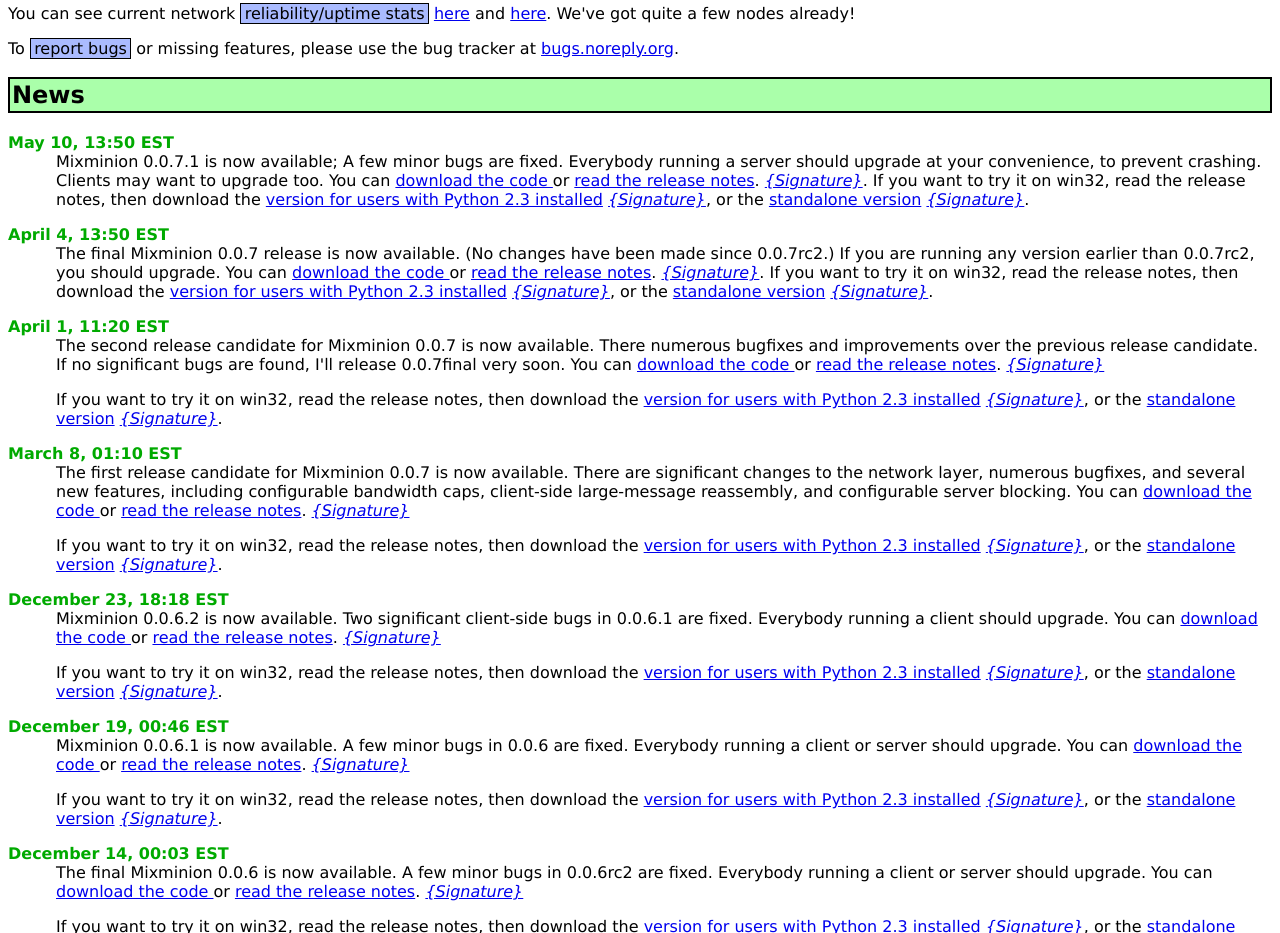
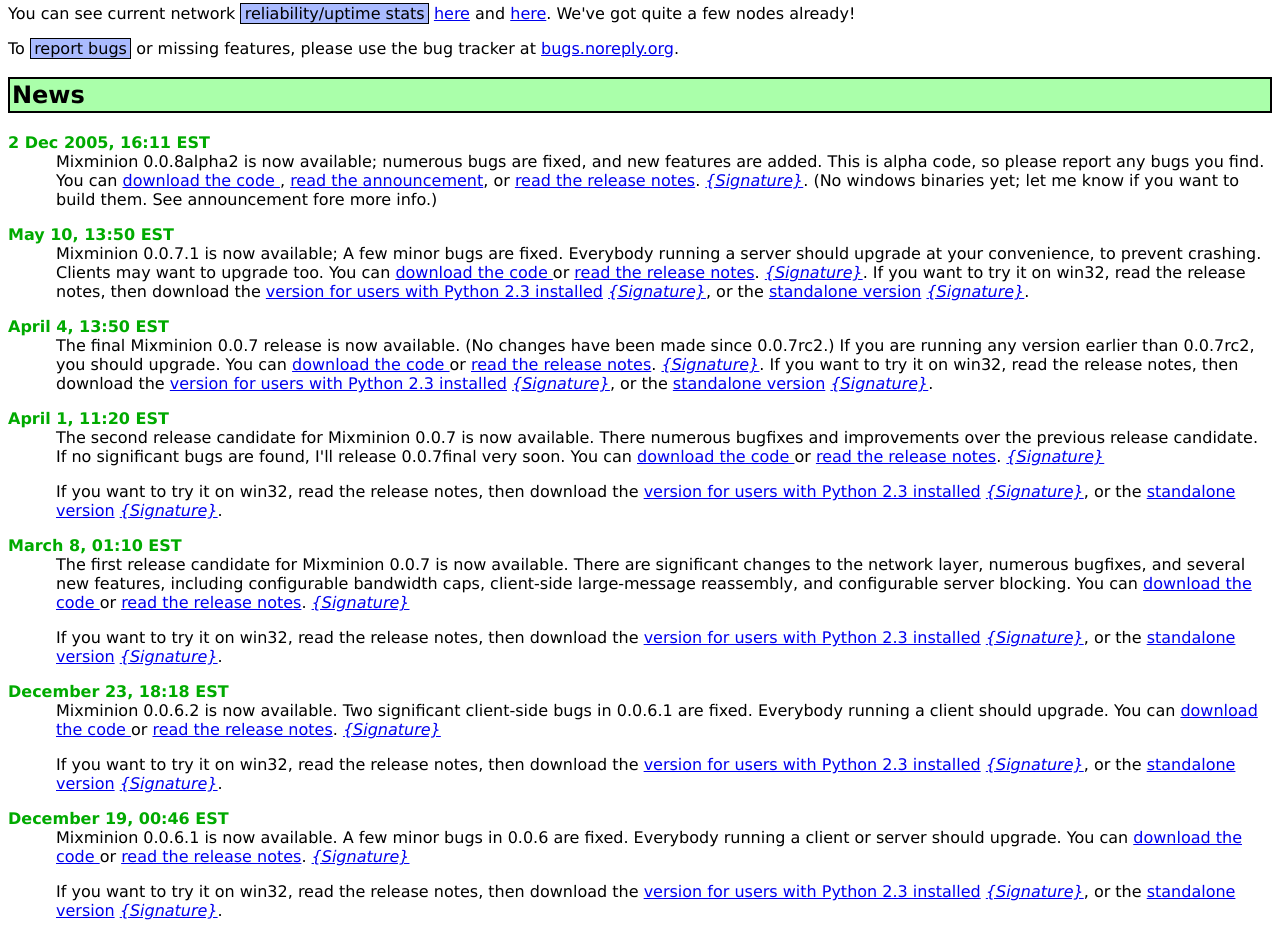
Before and after one commit to nmathewson/mixminion-doc, a plain HTML site: page website/index.html in a window 1280 px wide. Shown: the part 1010-1943 px from the top of the page. Drawn offline with Linux system fonts and the light colour scheme.

Commit message:
Mention Mixminion 0.0.8alpha2 on the website.

```diff
--- a/website/index.html
+++ b/website/index.html
@@ -1,7 +1,7 @@
 <!DOCTYPE HTML PUBLIC "-//W3C//DTD HTML 4.01 Transitional//EN"
           "http://www.w3.org/TR/html4/transitional.dtd">
 <!-- *******************************************************
-     $Id: index.html,v 1.33 2004/05/10 18:54:12 nickm Exp $
+     $Id: index.html,v 1.34 2005/12/11 03:46:40 nickm Exp $
 
      This file is maintained in CVS; edit the version in the
      repository.
@@ -128,6 +128,34 @@ use the bug tracker at
 </p>
 
 <h2>News</h2>
+
+<p class="date">2 Dec 2005, 16:11 EST</p>
+
+<p class="news">
+  Mixminion 0.0.8alpha2 is now available; numerous bugs are fixed, and new
+  features are added.  This is alpha code, so please report any bugs you
+  find.
+  You can <a href="./dist/0.0.8alpha2/Mixminion-0.0.8alpha2.tar.gz">download
+  the code
+  </a>,
+  <a href="http://archives.seul.org/mixminion/dev/Dec-2005/msg00000.html">read
+  the announcement</a>,
+  or <a href="./dist/0.0.8alpha2/README-0.0.8alpha2">read the release notes</a>.
+  <em><a href="./dist/0.0.8alpha2/Mixminion-0.0.8alpha2.tar.gz.asc">{Signature}</a></em>.
+  (No windows binaries yet; let me know if you want to build them. See
+  announcement fore more info.)
+ <!--
+  If you want to try it on win32, read the release notes, then download
+  the <a href="./dist/0.0.7.1/Mixminion-0.0.7.1.win32-py2.3.exe">version for users
+  with Python 2.3 installed</a>
+  <em><a href="./dist/0.0.7.1/Mixminion-0.0.7.1.win32-py2.3.exe.asc">{Signature}</a></em>,
+  or the
+  <a href="./dist/0.0.7.1/Mixminion-0.0.7.1.win32.zip">standalone version</a>
+  <em><a
+  href="./dist/0.0.7.1/Mixminion-0.0.7.1.win32.zip.asc">{Signature}</a></em>.
+ -->
+</p>
+
 
 <p class="date">May 10, 13:50 EST</p>
 
```
